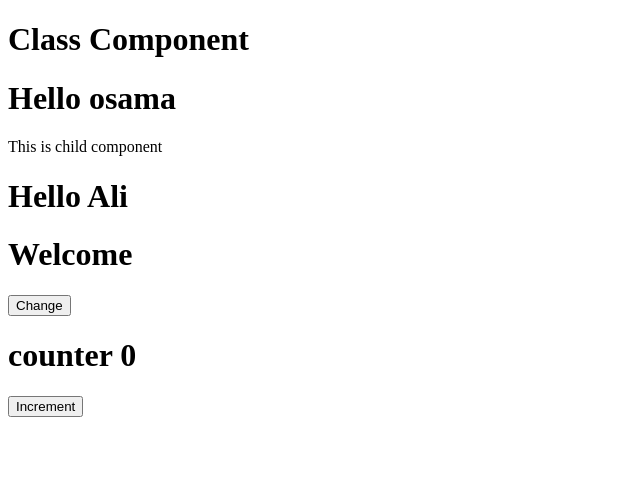
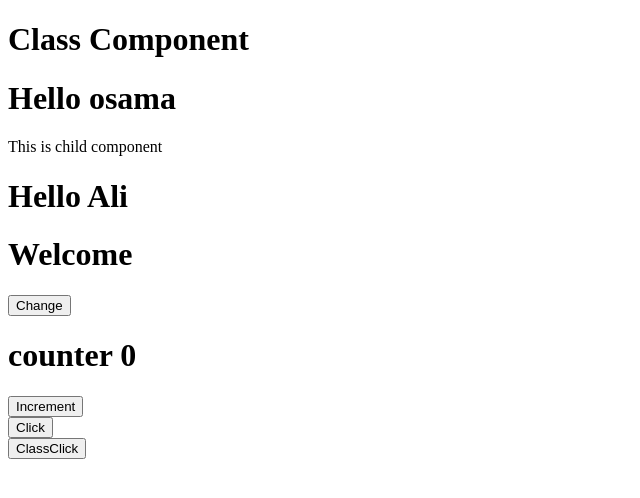
Before and after one commit to osama355/Practise, a React (Create React App) app: page / in a window 1280 px wide. Shown: the top 498 px of the page, without its empty margins (0-640 px from the left). Built offline with nearby package versions, Linux system fonts and the light colour scheme.

Commit message:
Event handler

```diff
--- a/src/App.js
+++ b/src/App.js
@@ -2,6 +2,8 @@
 import Name from "./Name";
 import Message from "./Message";
 import Counter from "./Counter";
+import FunClick from "./FunClick";
+import ClassClick from "./ClassClick";
 
 class App extends Component {
   render() {
@@ -14,6 +16,8 @@
         <Name name="Ali" />
         <Message />
         <Counter />
+        <FunClick /> {/*function click*/}
+        <ClassClick /> {/*class click*/}
       </div>
     );
   }
--- /dev/null
+++ b/src/ClassClick.jsx
@@ -0,0 +1,16 @@
+import React, { Component } from "react";
+
+class ClassClick extends Component {
+  clickclass() {
+    console.log("Class Click");
+  }
+  render() {
+    return (
+      <div>
+        <button onClick={this.clickclass()}>ClassClick</button>
+      </div>
+    );
+  }
+}
+
+export default ClassClick;
--- /dev/null
+++ b/src/FunClick.jsx
@@ -0,0 +1,14 @@
+import React from "react";
+
+const FunClick = () => {
+  const clickfun = () => {
+    console.log("Functio Click");
+  };
+  return (
+    <div>
+      <button onClick={clickfun}>Click</button>
+    </div>
+  );
+};
+
+export default FunClick;
```
